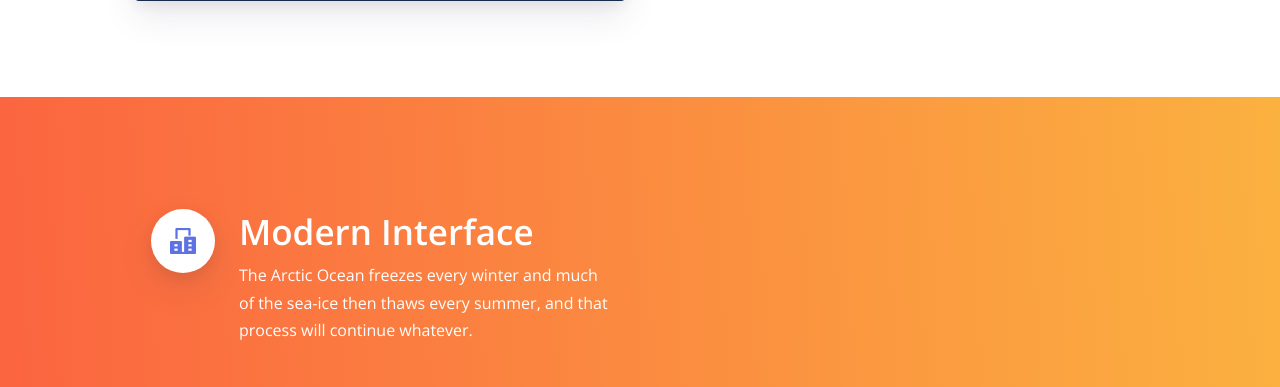
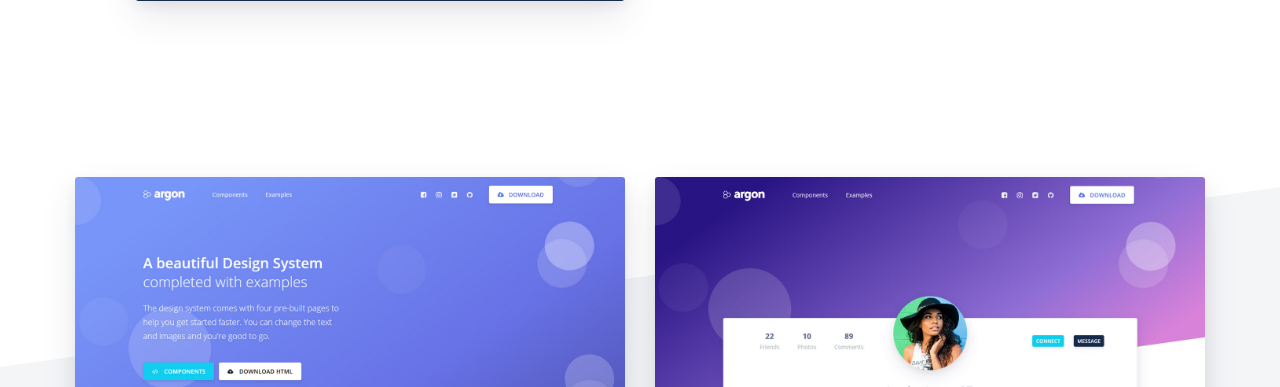
Before and after one commit to eehitray/Vivum2018, a Django app: page / in a window 1280 px wide. Shown: the part 3348-3735 px from the top of the page. Run offline with Django 3.2, Linux system fonts and the light colour scheme; some libraries are stand-ins or nearby versions.

Commit message:
Fixed Bugs

```diff
--- a/Vivum2018/templates/index.html
+++ b/Vivum2018/templates/index.html
@@ -62,9 +62,8 @@
               </a>
             </li>
             {% else %}
-            <p>Logged in as: {{user.get_username}}</p>
             <li class="nav-item dropdown">
-              <a href="{% url 'accounts:logout' %}"><button class="btn btn-1 btn-outline-primary" type="button" style="border-color: transparent; color: lightgrey;">Sign Out</button></a>
+              <a href="{% url 'accounts:logout' %}"><button class="btn btn-1 btn-outline-primary" type="button" style="border-color: transparent; color: lightgrey;">Logged in as {{user.get_username}} Sign Out</button></a>
             </li>
             {% endif %}
           </ul>
@@ -218,62 +217,6 @@
         </div>
       </div>
     </section>
-    <section class="section pb-0 bg-gradient-warning">
-      <div class="container">
-        <div class="row row-grid align-items-center">
-          <div class="col-md-6 order-lg-2 ml-lg-auto">
-            <div class="position-relative pl-md-5">
-              <img src="../static/assets/img/theme/syptoms.jpg" class="img-center img-fluid" style="padding-bottom: 50px">
-            </div>
-          </div>
-          <div class="col-lg-6 order-lg-1" style="padding-bottom: 3em;">
-            <div class="d-flex px-3">
-              <div>
-                <div class="icon icon-lg icon-shape bg-gradient-white shadow rounded-circle text-primary">
-                  <i class="ni ni-building text-primary"></i>
-                </div>
-              </div>
-              <div class="pl-4">
-                <h4 class="display-3 text-white">Modern Interface</h4>
-                <p class="text-white">The Arctic Ocean freezes every winter and much of the sea-ice then thaws every summer, and that process will continue whatever.</p>
-              </div>
-            </div>
-            <div class="card shadow shadow-lg--hover mt-5">
-              <div class="card-body">
-                <div class="d-flex px-3">
-                  <div>
-                    <div class="icon icon-shape bg-gradient-success rounded-circle text-white">
-                      <i class="ni ni-satisfied"></i>
-                    </div>
-                  </div>
-                  <div class="pl-4">
-                    <h5 class="title text-success">Awesome Support</h5>
-                    <p>The Arctic Ocean freezes every winter and much of the sea-ice then thaws every summer, and that process will continue whatever.</p>
-                    <a href="#" class="text-success">Learn more</a>
-                  </div>
-                </div>
-              </div>
-            </div>
-            <div class="card shadow shadow-lg--hover mt-5">
-              <div class="card-body">
-                <div class="d-flex px-3">
-                  <div>
-                    <div class="icon icon-shape bg-gradient-warning rounded-circle text-white">
-                      <i class="ni ni-active-40"></i>
-                    </div>
-                  </div>
-                  <div class="pl-4">
-                    <h5 class="title text-warning">Modular Components</h5>
-                    <p>The Arctic Ocean freezes every winter and much of the sea-ice then thaws every summer, and that process will continue whatever.</p>
-                    <a href="#" class="text-warning">Learn more</a>
-                  </div>
-                </div>
-              </div>
-            </div>
-          </div>
-        </div>
-      </div>
-    </section>
   </main>
   <footer class="footer has-cards">
     <div class="container container-lg">
```
Also changed, not shown: Vivum2018/nutritiontracker/templates/nutritiontracker/index.html (+9 -6 lines).
